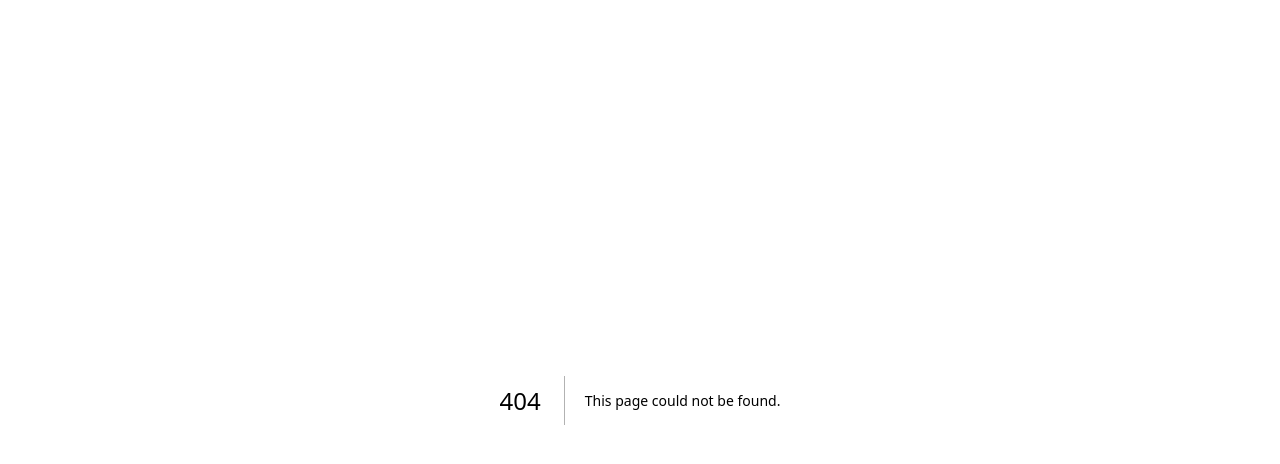
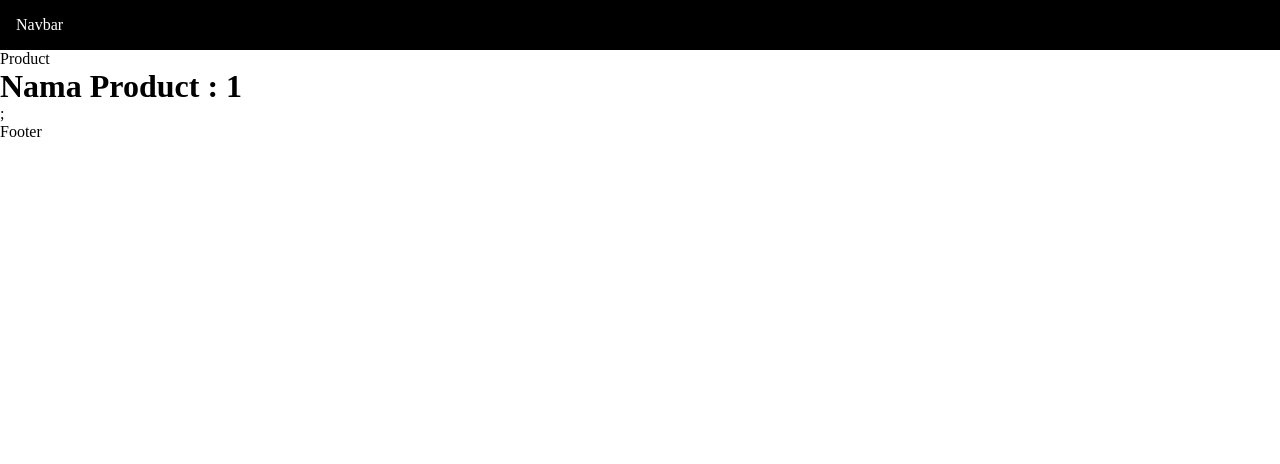
Before and after one commit to MuhammadNurMaulana/Belajar_Next.JS, a Next.js app: page /product/1 in a window 1280 px wide. Before the commit this address had no page. Shown: the top 464 px of the page. Built offline with nearby package versions, Linux system fonts and the light colour scheme.

Commit message:
belajar link & navigasi

```diff
--- /dev/null
+++ b/src/components/layouts/AppShell/index.tsx
@@ -0,0 +1,15 @@
+import { AppShellProps } from "@/types/type";
+import Footer from "../Footer";
+import Navbar from "../Navbar";
+
+const AppShell = ({ children }: AppShellProps) => {
+  return (
+    <div>
+      <Navbar />
+      {children}
+      <Footer />
+    </div>
+  );
+};
+
+export default AppShell;
--- /dev/null
+++ b/src/components/layouts/Footer/index.tsx
@@ -0,0 +1,7 @@
+import React from "react";
+
+const Footer = () => {
+  return <div>Footer</div>;
+};
+
+export default Footer;
--- /dev/null
+++ b/src/components/layouts/Navbar/index.tsx
@@ -0,0 +1,9 @@
+const Navbar = () => {
+  return (
+    <div className="navbar">
+      <div>Navbar</div>
+    </div>
+  );
+};
+
+export default Navbar;
--- a/src/pages/_app.tsx
+++ b/src/pages/_app.tsx
@@ -1,6 +1,11 @@
-import '@/styles/globals.css'
-import type { AppProps } from 'next/app'
+import type { AppProps } from "next/app";
+import "@/styles/globals.css";
+import AppShell from "@/components/layouts/AppShell";
 
 export default function App({ Component, pageProps }: AppProps) {
-  return <Component {...pageProps} />
+  return (
+    <AppShell>
+      <Component {...pageProps} />;
+    </AppShell>
+  );
 }
--- /dev/null
+++ b/src/pages/about.tsx
@@ -0,0 +1,5 @@
+const AboutPage = () => {
+  return <div>About Page</div>;
+};
+
+export default AboutPage;
--- /dev/null
+++ b/src/pages/product/[items].tsx
@@ -0,0 +1,14 @@
+import { useRouter } from "next/router";
+
+const ProductPage = () => {
+  const { query } = useRouter();
+
+  return (
+    <div>
+      <div>Product</div>
+      <h1>Nama Product : {query.items}</h1>
+    </div>
+  );
+};
+
+export default ProductPage;
--- a/src/styles/globals.css
+++ b/src/styles/globals.css
@@ -1,107 +1,12 @@
-:root {
-  --max-width: 1100px;
-  --border-radius: 12px;
-  --font-mono: ui-monospace, Menlo, Monaco, 'Cascadia Mono', 'Segoe UI Mono',
-    'Roboto Mono', 'Oxygen Mono', 'Ubuntu Monospace', 'Source Code Pro',
-    'Fira Mono', 'Droid Sans Mono', 'Courier New', monospace;
-
-  --foreground-rgb: 0, 0, 0;
-  --background-start-rgb: 214, 219, 220;
-  --background-end-rgb: 255, 255, 255;
-
-  --primary-glow: conic-gradient(
-    from 180deg at 50% 50%,
-    #16abff33 0deg,
-    #0885ff33 55deg,
-    #54d6ff33 120deg,
-    #0071ff33 160deg,
-    transparent 360deg
-  );
-  --secondary-glow: radial-gradient(
-    rgba(255, 255, 255, 1),
-    rgba(255, 255, 255, 0)
-  );
-
-  --tile-start-rgb: 239, 245, 249;
-  --tile-end-rgb: 228, 232, 233;
-  --tile-border: conic-gradient(
-    #00000080,
-    #00000040,
-    #00000030,
-    #00000020,
-    #00000010,
-    #00000010,
-    #00000080
-  );
-
-  --callout-rgb: 238, 240, 241;
-  --callout-border-rgb: 172, 175, 176;
-  --card-rgb: 180, 185, 188;
-  --card-border-rgb: 131, 134, 135;
-}
-
-@media (prefers-color-scheme: dark) {
-  :root {
-    --foreground-rgb: 255, 255, 255;
-    --background-start-rgb: 0, 0, 0;
-    --background-end-rgb: 0, 0, 0;
-
-    --primary-glow: radial-gradient(rgba(1, 65, 255, 0.4), rgba(1, 65, 255, 0));
-    --secondary-glow: linear-gradient(
-      to bottom right,
-      rgba(1, 65, 255, 0),
-      rgba(1, 65, 255, 0),
-      rgba(1, 65, 255, 0.3)
-    );
-
-    --tile-start-rgb: 2, 13, 46;
-    --tile-end-rgb: 2, 5, 19;
-    --tile-border: conic-gradient(
-      #ffffff80,
-      #ffffff40,
-      #ffffff30,
-      #ffffff20,
-      #ffffff10,
-      #ffffff10,
-      #ffffff80
-    );
-
-    --callout-rgb: 20, 20, 20;
-    --callout-border-rgb: 108, 108, 108;
-    --card-rgb: 100, 100, 100;
-    --card-border-rgb: 200, 200, 200;
-  }
-}
-
 * {
   box-sizing: border-box;
   padding: 0;
   margin: 0;
 }
 
-html,
-body {
-  max-width: 100vw;
-  overflow-x: hidden;
+.navbar {
+  width: 100%;
+  padding: 1rem;
+  background-color: black;
+  color: white;
 }
-
-body {
-  color: rgb(var(--foreground-rgb));
-  background: linear-gradient(
-      to bottom,
-      transparent,
-      rgb(var(--background-end-rgb))
-    )
-    rgb(var(--background-start-rgb));
-}
-
-a {
-  color: inherit;
-  text-decoration: none;
-}
-
-@media (prefers-color-scheme: dark) {
-  html {
-    color-scheme: dark;
-  }
-}
--- /dev/null
+++ b/src/types/type.ts
@@ -0,0 +1,3 @@
+export type AppShellProps = {
+  children: React.ReactNode;
+};
```
Also changed, not shown: src/pages/index.tsx (+3 -102 lines), src/pages/shop/[...slug].tsx (added, +13 -0 lines).
